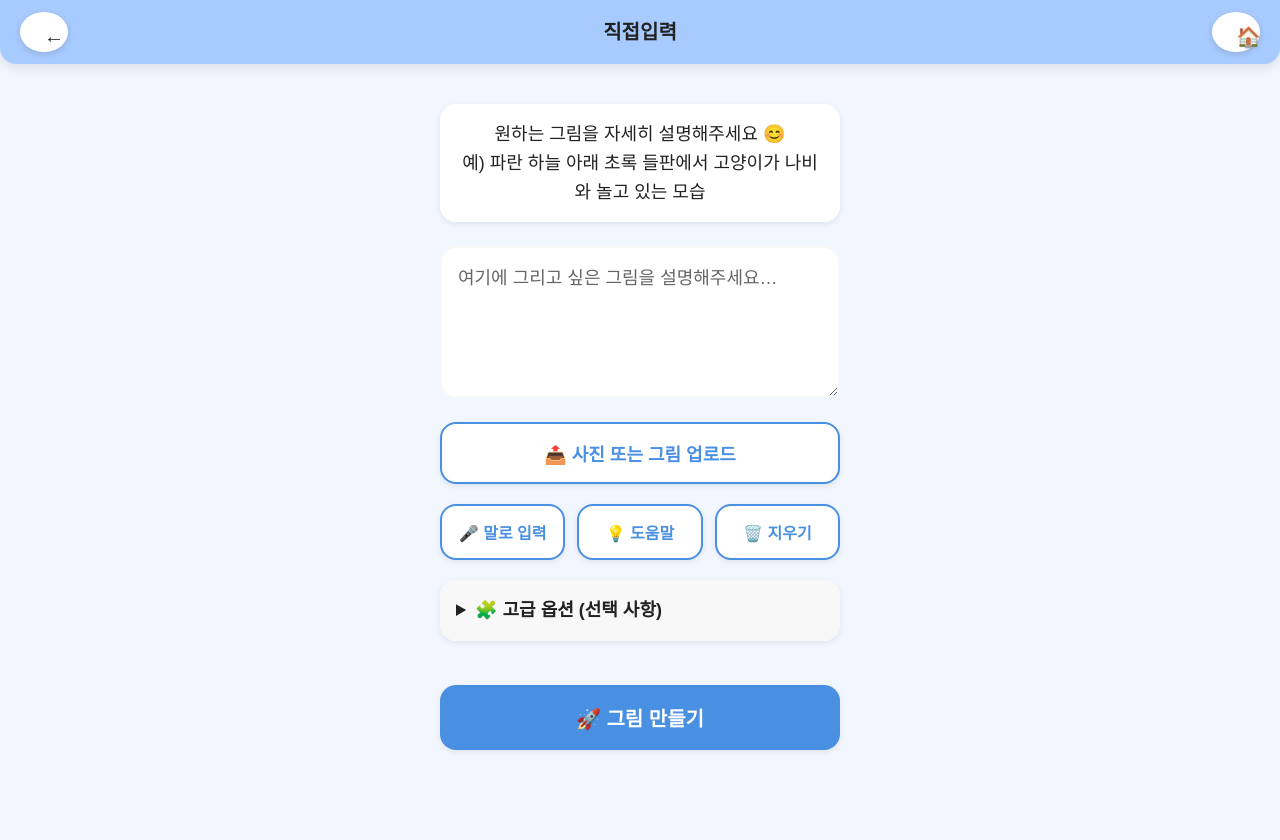
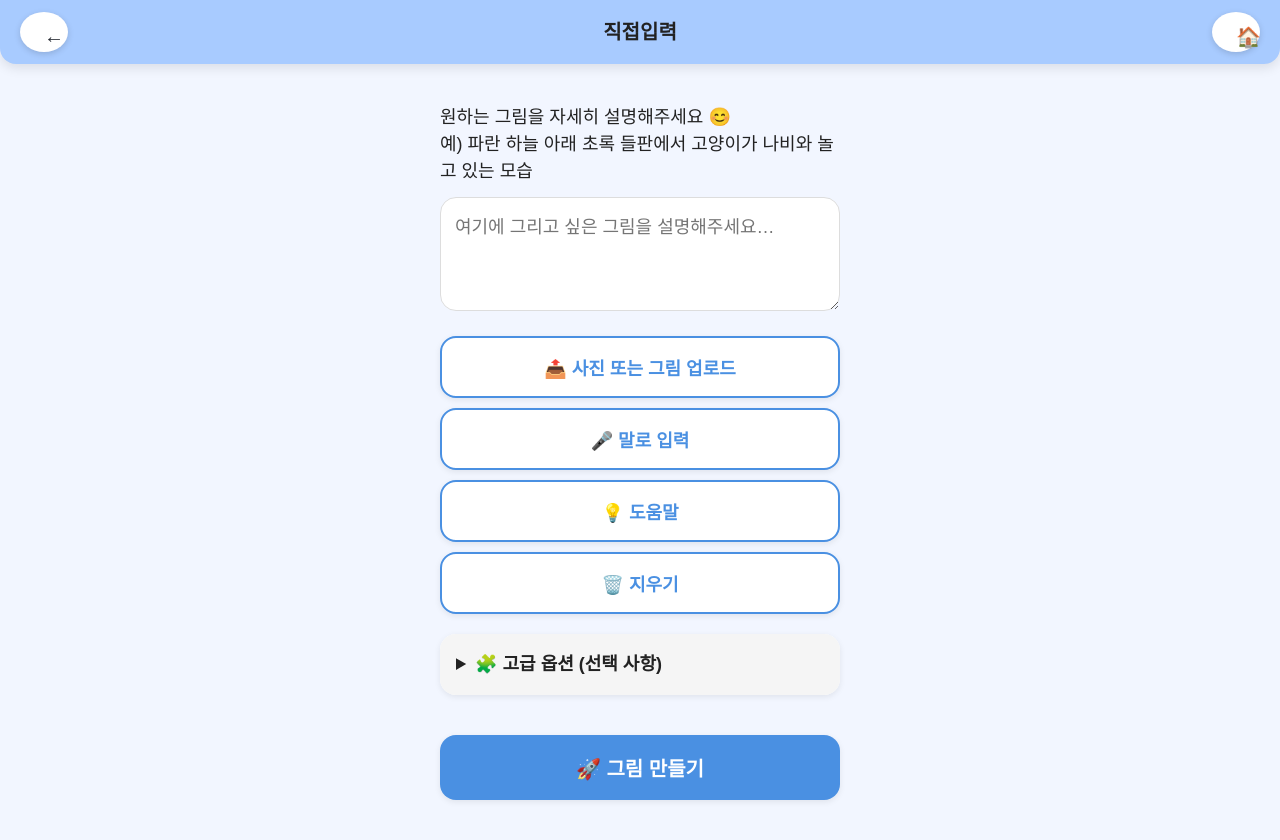
Before and after one commit to sunsudun25-cloud/hidi-story-maker, a React (Vite) app: page /drawing/direct in a window 1280 px wide. Before the commit the page ends 800 px from the top, so only its background shows below. Built offline with nearby package versions, Linux system fonts and the light colour scheme.

Commit message:
Simplify DrawDirect CSS with cleaner button styles and vertical layout

```diff
--- a/src/pages/DrawDirect.css
+++ b/src/pages/DrawDirect.css
@@ -2,52 +2,55 @@
 
 .guide-text {
   font-size: 18px;
-  line-height: 1.6;
-  color: var(--text);
-  text-align: center;
-  margin-bottom: 24px;
-  padding: 16px;
-  background: var(--card-bg);
-  border-radius: var(--radius);
-  box-shadow: var(--shadow-sm);
+  line-height: 1.5;
+  margin-bottom: 12px;
 }
 
 .input-box {
   width: 100%;
-  padding: 16px;
+  padding: 14px;
+  border-radius: var(--radius);
+  border: 1px solid #ddd;
   font-size: 18px;
-  line-height: 1.6;
-  border-radius: var(--radius);
-  border: 2px solid var(--secondary);
-  background: var(--card-bg);
-  color: var(--text);
   font-family: "Pretendard", sans-serif;
   resize: vertical;
-  min-height: 120px;
   transition: border-color 0.2s ease;
 }
 
 .input-box:focus {
   outline: none;
   border-color: var(--primary);
-  box-shadow: 0 0 0 3px rgba(74, 144, 226, 0.1);
 }
 
-.input-box::placeholder {
-  color: var(--text-light);
+.btn-secondary {
+  width: 100%;
+  background: #e7f0ff;
+  padding: 16px;
+  border-radius: var(--radius);
+  font-size: 18px;
+  border: none;
+  margin-bottom: 10px;
+  box-shadow: var(--shadow-sm);
+  cursor: pointer;
+  transition: background 0.2s ease;
+}
+
+.btn-secondary:hover {
+  background: #d0e3ff;
+}
+
+.btn-secondary:active {
+  transform: scale(0.98);
 }
 
 .button-group {
-  display: grid;
-  grid-template-columns: repeat(3, 1fr);
-  gap: 12px;
-  margin: 20px 0;
+  display: flex;
+  flex-direction: column;
+  gap: 10px;
 }
 
 .button-group .btn-secondary {
-  margin: 0;
-  padding: 14px 12px;
-  font-size: 16px;
+  margin-bottom: 0;
 }
 
 /* 고급 옵션 */
@@ -66,12 +69,12 @@
   color: var(--text);
   cursor: pointer;
   user-select: none;
-  background: var(--secondary);
+  background: #f5f5f5;
   transition: background 0.2s ease;
 }
 
 .advanced summary:hover {
-  background: #E8E8E8;
+  background: #e8e8e8;
 }
 
 .advanced-box {
@@ -87,41 +90,24 @@
 
 /* 메인 CTA 버튼 */
 .main-cta {
-  margin-top: 24px;
-  font-size: 22px;
+  margin-top: 20px;
   padding: 20px;
-  background: linear-gradient(135deg, var(--primary) 0%, #5BA3FF 100%);
-  box-shadow: 0 4px 16px rgba(74, 144, 226, 0.3);
-  transform: translateY(0);
+  font-size: 20px;
+  width: 100%;
+  background: var(--primary);
+  color: white;
+  border: none;
+  border-radius: var(--radius);
+  font-weight: 600;
+  cursor: pointer;
+  box-shadow: var(--shadow-sm);
   transition: all 0.2s ease;
 }
 
 .main-cta:hover {
-  transform: translateY(-2px);
-  box-shadow: 0 6px 20px rgba(74, 144, 226, 0.4);
+  background: var(--primary-light);
 }
 
 .main-cta:active {
-  transform: translateY(0);
-  box-shadow: 0 2px 12px rgba(74, 144, 226, 0.3);
+  transform: scale(0.98);
 }
-
-/* 반응형 */
-@media (max-width: 480px) {
-  .button-group {
-    grid-template-columns: 1fr;
-  }
-
-  .button-group .btn-secondary {
-    font-size: 18px;
-    padding: 16px;
-  }
-
-  .guide-text {
-    font-size: 16px;
-  }
-
-  .input-box {
-    font-size: 16px;
-  }
-}
```
